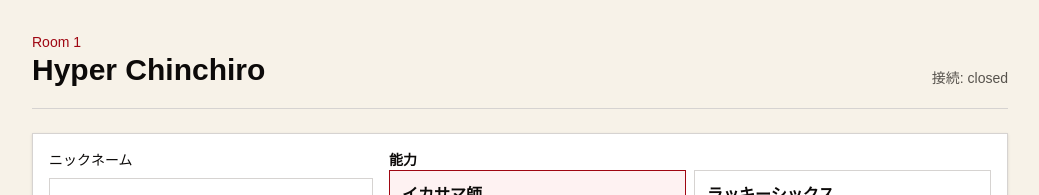
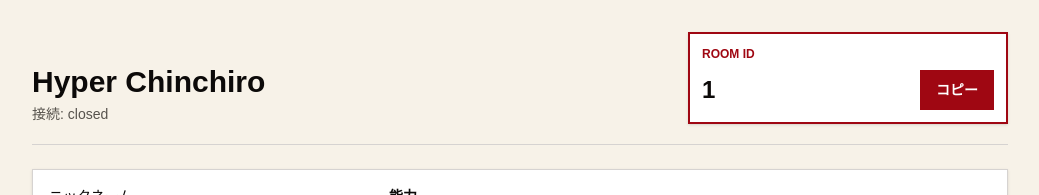
Before and after one commit to raiki-yamane29/hyper_chinchiro, a Next.js app in the folder apps/web/: page /room/1 in a window 1280 px wide. Shown: the top 195 px of the page, without its empty margins (120-1159 px from the left). Built offline with nearby package versions, Linux system fonts and the light colour scheme; no server answers.

Commit message:
Add copyable room id display

```diff
--- a/apps/web/src/app/room/[roomId]/RoomClient.tsx
+++ b/apps/web/src/app/room/[roomId]/RoomClient.tsx
@@ -1,6 +1,6 @@
 "use client";
 
-import { useMemo, useState } from "react";
+import { useEffect, useMemo, useState } from "react";
 import { useSearchParams } from "next/navigation";
 import { AbilitySelector } from "@/components/lobby/AbilitySelector";
 import { GameBoard } from "@/components/game/GameBoard";
@@ -18,6 +18,9 @@ export function RoomClient({ roomId }: RoomClientProps) {
   const initialAbility = searchParams.get("abilityId") ?? "trickster";
   const [nickname, setNickname] = useState(initialNickname);
   const [abilityId, setAbilityId] = useState(initialAbility);
+  const [copyState, setCopyState] = useState<"idle" | "copied" | "failed">(
+    "idle",
+  );
   const { socket, status } = usePartySocket({ roomId });
   const { state, lastRoll, error, send } = useGameState(socket);
 
@@ -29,15 +32,53 @@ export function RoomClient({ roomId }: RoomClientProps) {
     return state.players.find((player) => player.id === socket.id) ?? null;
   }, [socket, state]);
 
+  useEffect(() => {
+    if (copyState === "idle") {
+      return;
+    }
+
+    const timeout = window.setTimeout(() => setCopyState("idle"), 1800);
+    return () => window.clearTimeout(timeout);
+  }, [copyState]);
+
+  const copyRoomId = async () => {
+    try {
+      await copyText(roomId);
+      setCopyState("copied");
+    } catch {
+      setCopyState("failed");
+    }
+  };
+
   return (
     <main className="min-h-screen bg-[#f7f2e8] text-stone-950">
       <div className="mx-auto flex w-full max-w-5xl flex-col gap-6 px-4 py-8 sm:px-6">
-        <header className="flex flex-col gap-2 border-b border-stone-300 pb-5 sm:flex-row sm:items-end sm:justify-between">
+        <header className="flex flex-col gap-4 border-b border-stone-300 pb-5 lg:flex-row lg:items-end lg:justify-between">
           <div>
-            <p className="text-sm font-medium text-red-800">Room {roomId}</p>
             <h1 className="text-3xl font-bold tracking-normal">Hyper Chinchiro</h1>
+            <p className="mt-1 text-sm text-stone-600">接続: {status}</p>
           </div>
-          <span className="text-sm text-stone-600">接続: {status}</span>
+          <div className="grid gap-2 border-2 border-red-800 bg-white p-3 shadow-sm sm:min-w-80">
+            <span className="text-xs font-bold uppercase tracking-normal text-red-800">
+              Room ID
+            </span>
+            <div className="flex flex-col gap-3 sm:flex-row sm:items-center sm:justify-between">
+              <code className="select-all break-all font-mono text-2xl font-bold text-stone-950">
+                {roomId}
+              </code>
+              <button
+                className="h-10 shrink-0 bg-red-800 px-4 text-sm font-semibold text-white"
+                onClick={copyRoomId}
+                type="button"
+              >
+                {copyState === "copied"
+                  ? "コピー済み"
+                  : copyState === "failed"
+                    ? "失敗"
+                    : "コピー"}
+              </button>
+            </div>
+          </div>
         </header>
 
         {!me && (
@@ -93,3 +134,27 @@ export function RoomClient({ roomId }: RoomClientProps) {
     </main>
   );
 }
+
+async function copyText(text: string) {
+  if (navigator.clipboard?.writeText) {
+    await navigator.clipboard.writeText(text);
+    return;
+  }
+
+  const textarea = document.createElement("textarea");
+  textarea.value = text;
+  textarea.setAttribute("readonly", "");
+  textarea.style.position = "fixed";
+  textarea.style.top = "-9999px";
+  document.body.appendChild(textarea);
+  textarea.select();
+
+  try {
+    const copied = document.execCommand("copy");
+    if (!copied) {
+      throw new Error("copy failed");
+    }
+  } finally {
+    document.body.removeChild(textarea);
+  }
+}
```
